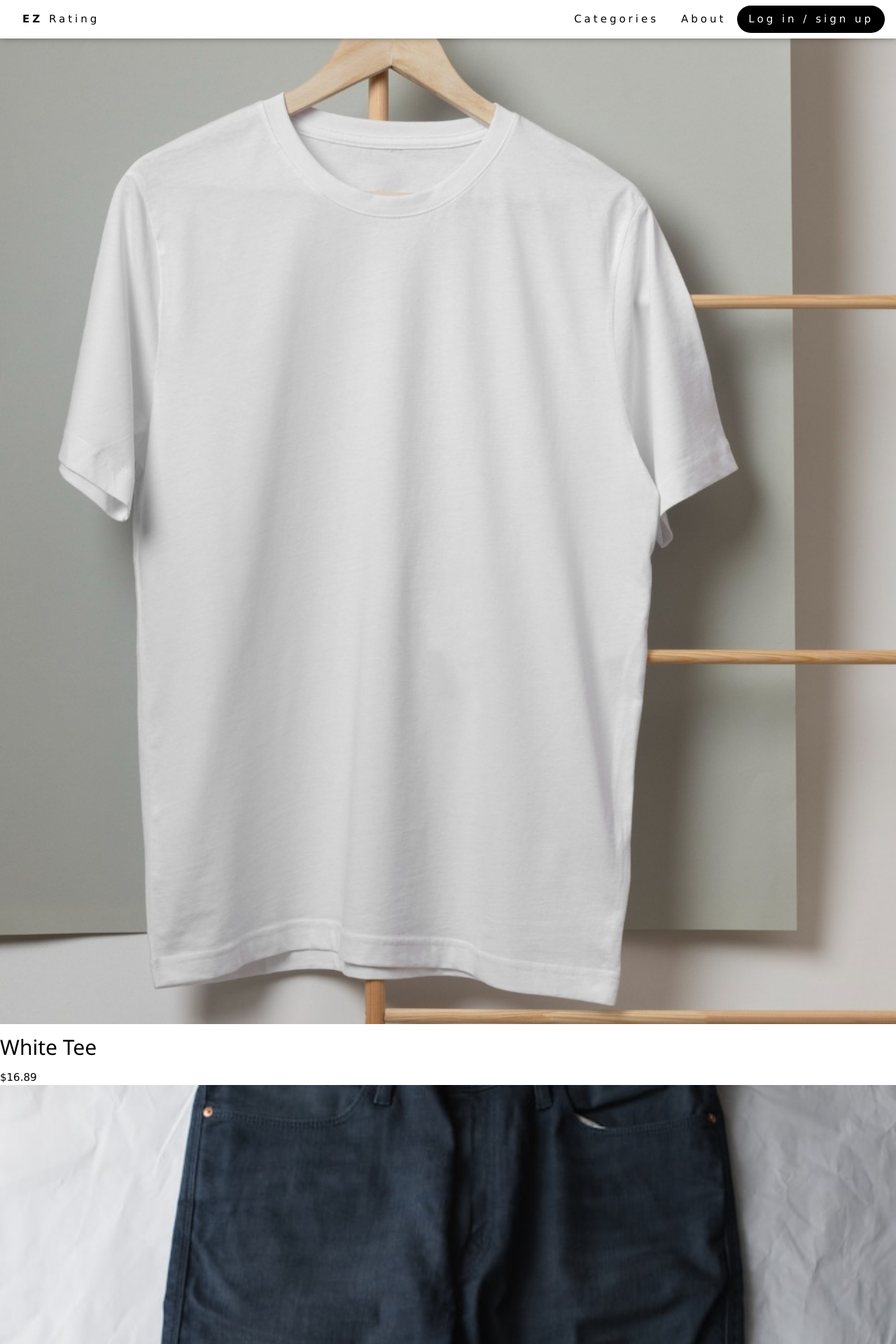
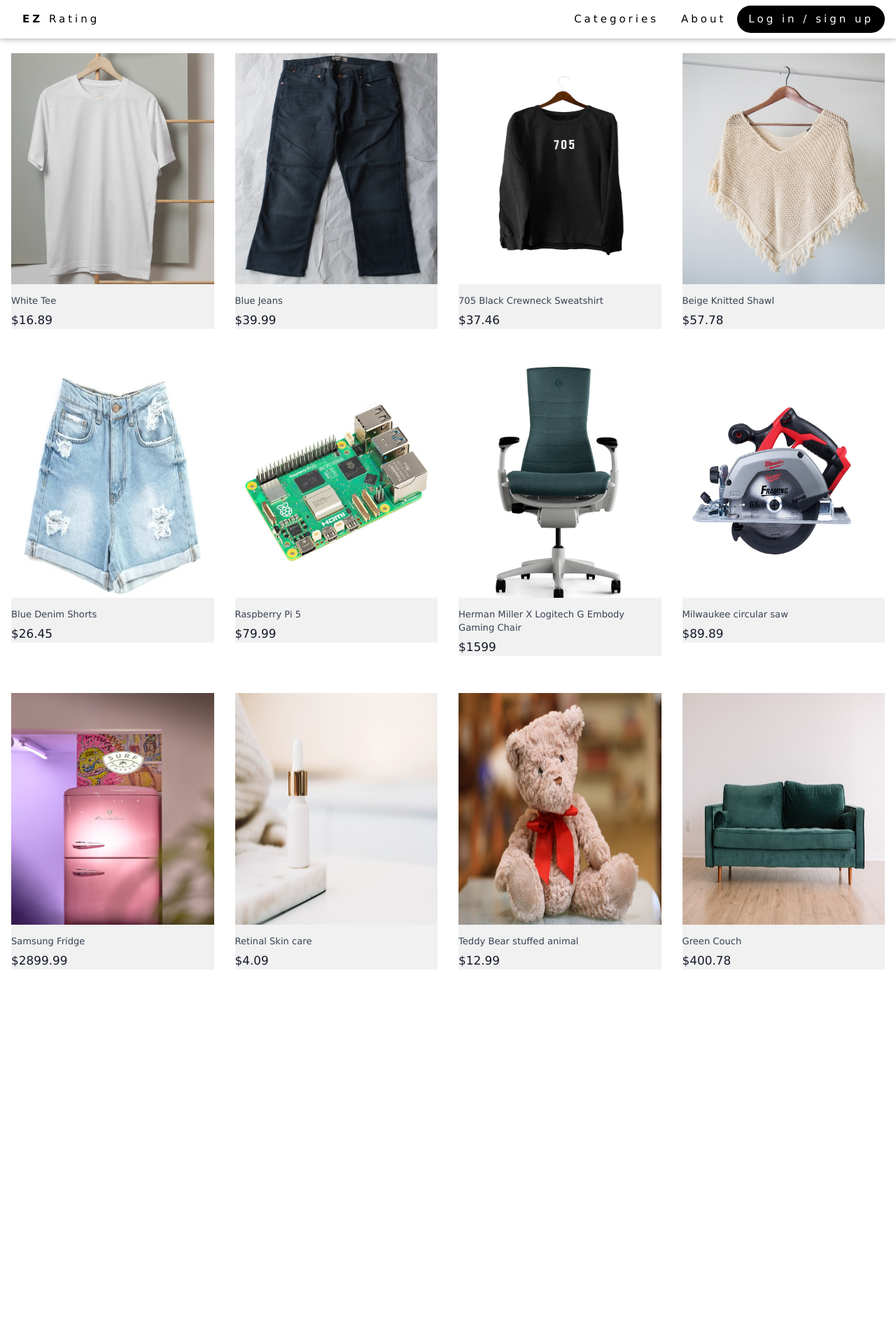
Before and after one commit to haleemhawkins/rating-store, a PHP site: page /scripts/searchbar.php in a window 1280 px wide. Shown: the top 1920 px of the page at 70% size. After the commit the page ends 1385 px from the top, so only its background shows below. Run offline with PHP 8.4, Linux system fonts and the light colour scheme; data comes from the database, SQL or seed files in the repository; style sheets or scripts are compiled from the project's sources.

Commit message:
Update searchbar.php

```diff
--- a/scripts/searchbar.php
+++ b/scripts/searchbar.php
@@ -24,9 +24,8 @@ include './product_controller.php';
 <head>
 <meta charset="UTF-8">
     <meta name="viewport" content="width=device-width, initial-scale=1.0">
-    <link href="./output.css" rel="stylesheet">
-    <link rel="stylesheet" href="/EZ Rating_files/w3.css">
-    <title>Search Bar</title>
+    <link href="../output.css" rel="stylesheet">
+    <link rel="stylesheet" href="../EZ Rating_files/w3.css">
     <style>
         .Categories img{
             width: 319px;
@@ -41,24 +40,37 @@ include './product_controller.php';
     <?php
     include 'navbar.php';
     ?>
+    <br><br><br>
+    <div class="w3-content w3-padding" style="max-width:1564px">
+
+        <div class="bg-white">
+
+            <!-- ... other HTML code ... -->
+            <div class="grid grid-cols-1 gap-x-6 gap-y-10 sm:grid-cols-2 lg:grid-cols-3 xl:grid-cols-4 xl:gap-x-8">
                 <?php
-
                 if (empty($products)) {
                     echo $message ?? "Product not found!";
-}
-else{
-        foreach($products as $product){ ?>
+                } else {
+                    foreach ($products as $product) { ?>
+                        <div>
                             <a href='<?php echo $product["ProductUrl"]; ?>'>
+                                <div class="w3-light-grey w3-margin-bottom">
                                     <div class='aspect-h-1 aspect-w-1 w-full overflow-hidden bg-gray-200 xl:aspect-h-8 xl:aspect-w-7'>
-                        <img src='<?php echo $product["ProductImg"]; ?>' alt='Product Image' class='h-full w-full object-cover object-center group-hover:opacity-75'>
+                                        <img src='<?php echo $product["ProductImg"]; ?>' alt='Product Image' class='w3-hover-opacity'>
                                     </div>
-            <h2><?php echo $product["ProductName"]; ?></h2>
-            <p class='price'>$<?php echo $product["Price"]; ?></p>
-
+                                    <div class='mt-4 text-sm text-gray-700'><?php echo $product["ProductName"]; ?></div>
+                                    <div class='mt-1 text-lg font-medium text-gray-900'>$<?php echo $product["Price"]; ?></div>
+                                </div>
+                            </a>
+                        </div>
                 <?php }
                 }
                 ?>
+            </div>
+        </div>
+    </div>
 </body>
+
 </html>
 
 <?php
```
Lines whose indentation alone changed are shown as unchanged.
